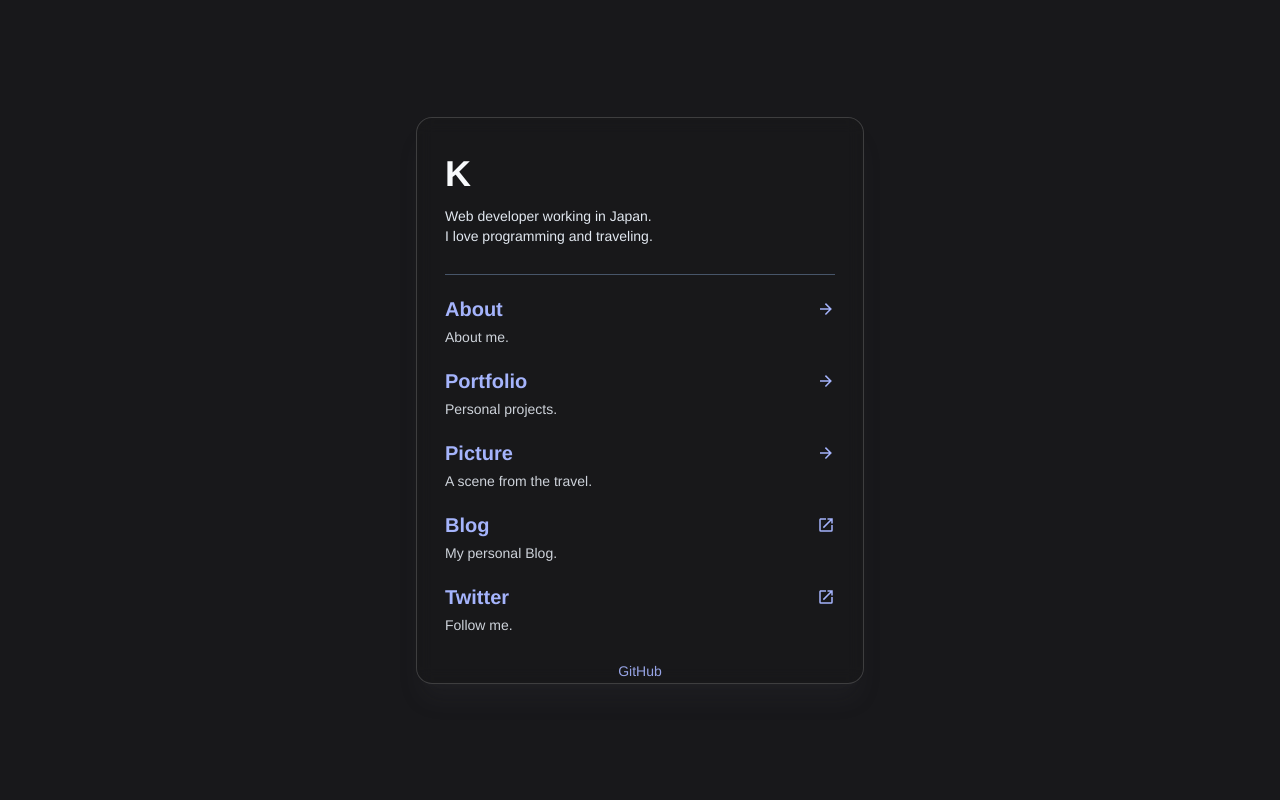
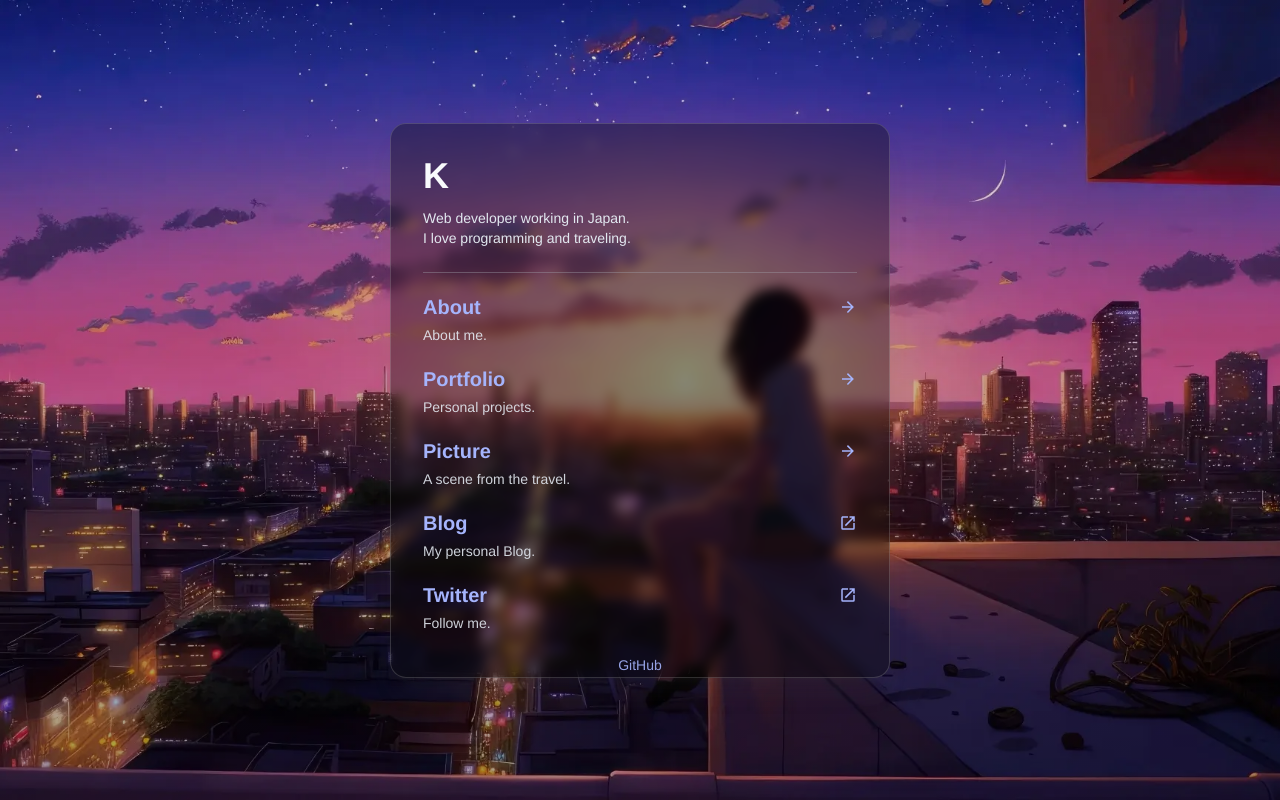
Before and after one commit to k-urtica/k-urtica.github.io, a Nuxt app: page / in a window 1280 px wide. Built offline with nearby package versions, Linux system fonts and the light colour scheme; a web font is replaced by a local one.

Commit message:
feat: add background image

```diff
--- a/src/app.vue
+++ b/src/app.vue
@@ -1,7 +1,9 @@
 <script setup lang="ts"></script>
 
 <template>
-  <NuxtLayout>
+  <main class="min-h-dvh">
+    <img src="@/assets/bg.webp" class="fixed inset-0 size-full object-cover">
+    <div class="fixed inset-0 size-full bg-gradient-to-b from-[rgb(0_0_0/0.08)] to-[rgb(0_0_0/0.35)]" />
     <NuxtPage />
-  </NuxtLayout>
+  </main>
 </template>
--- a/src/components/FadeUp.vue
+++ b/src/components/FadeUp.vue
@@ -6,7 +6,7 @@ withDefaults(
   }>(),
   {
     duration: '0.5s',
-    delay: '0.25s',
+    delay: '0.15s',
   },
 );
 </script>
--- a/src/components/GlassCard.vue
+++ b/src/components/GlassCard.vue
@@ -12,15 +12,8 @@ withDefaults(
 <template>
   <component
     :is="tag"
-    class="bg-blur rounded-2xl border border-zinc-300/20 bg-zinc-900/25 shadow-xl shadow-zinc-600/10"
+    class="rounded-2xl border border-zinc-300/20 bg-zinc-950/35 shadow-xl shadow-zinc-600/10 backdrop-blur-[6px]"
   >
     <slot />
   </component>
 </template>
-
-<style scoped>
-/* TODO: Temporary fix: https://github.com/tailwindlabs/tailwindcss/discussions/7835 */
-.bg-blur {
-  backdrop-filter: blur(8px);
-}
-</style>
--- a/src/layouts/default.vue
+++ /dev/null
@@ -1,7 +0,0 @@
-<template>
-  <div class="bg-zinc-900">
-    <main class="container mx-auto max-w-5xl">
-      <slot />
-    </main>
-  </div>
-</template>
--- a/src/pages/about.vue
+++ b/src/pages/about.vue
@@ -8,8 +8,8 @@ useHead({
 </script>
 
 <template>
-  <div class="px-4 py-16 sm:px-0 sm:py-20">
-    <GlassCard tag="article" class="relative p-6 sm:p-9">
+  <div class="flex min-h-dvh items-center px-5 py-20">
+    <GlassCard tag="article" class="mx-auto max-w-5xl p-8">
       <NavLink
         class="absolute right-0 top-0 rounded-bl-xl rounded-tr-2xl border-b border-l border-slate-300/20 bg-gray-700/50"
       />
--- a/src/pages/index.vue
+++ b/src/pages/index.vue
@@ -36,8 +36,8 @@ const menus = [
 </script>
 
 <template>
-  <div class="flex h-screen px-5">
-    <GlassCard tag="article" class="relative m-auto w-full px-7 py-9 sm:w-112">
+  <div class="flex min-h-dvh items-center p-5">
+    <GlassCard tag="article" class="mx-auto w-full p-8 sm:w-[500px]">
       <header>
         <h1 class="mb-3 text-4xl font-bold text-slate-50">
           K
@@ -50,7 +50,7 @@ const menus = [
         </p>
       </header>
 
-      <section class="mb-3 mt-7 border-t border-slate-600">
+      <section class="mb-3 mt-6 border-t border-zinc-400/40">
         <ul class="mt-5 space-y-5">
           <li v-for="{ title, to, icon, caption } in menus" :key="title">
             <NuxtLink :to class="flex items-center justify-between gap-2 text-indigo-300">
--- a/src/pages/picture.vue
+++ b/src/pages/picture.vue
@@ -6,8 +6,8 @@ useHead({
 </script>
 
 <template>
-  <div class="px-4 py-16 sm:px-0 sm:py-20">
-    <GlassCard tag="article" class="relative p-6 sm:p-9">
+  <div class="flex min-h-dvh items-center px-5 py-20">
+    <GlassCard tag="article" class="mx-auto max-w-5xl p-8">
       <NavLink
         class="absolute right-0 top-0 rounded-bl-xl rounded-tr-2xl border-b border-l border-slate-300/20 bg-gray-700/50"
       />
--- a/src/pages/portfolio.vue
+++ b/src/pages/portfolio.vue
@@ -6,8 +6,8 @@ useHead({
 </script>
 
 <template>
-  <div class="px-4 py-16 sm:px-0 sm:py-20">
-    <GlassCard tag="article" class="relative p-6 sm:p-9">
+  <div class="flex min-h-dvh items-center px-5 py-20">
+    <GlassCard tag="article" class="mx-auto max-w-5xl p-8">
       <NavLink
         class="absolute right-0 top-0 rounded-bl-xl rounded-tr-2xl border-b border-l border-slate-300/20 bg-gray-700/50"
       />
```
Also changed, not shown: src/assets/bg.webp (added).
